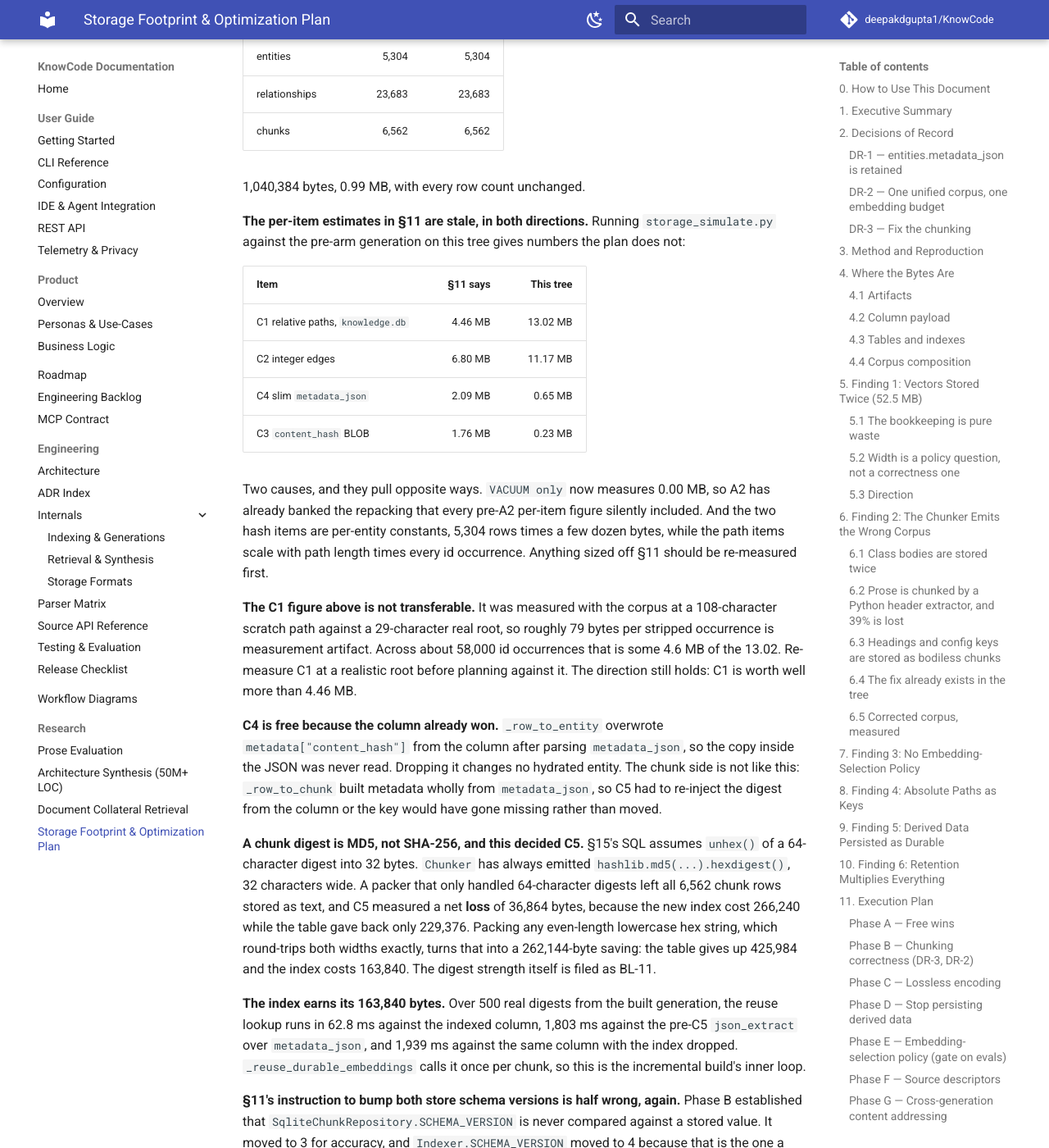
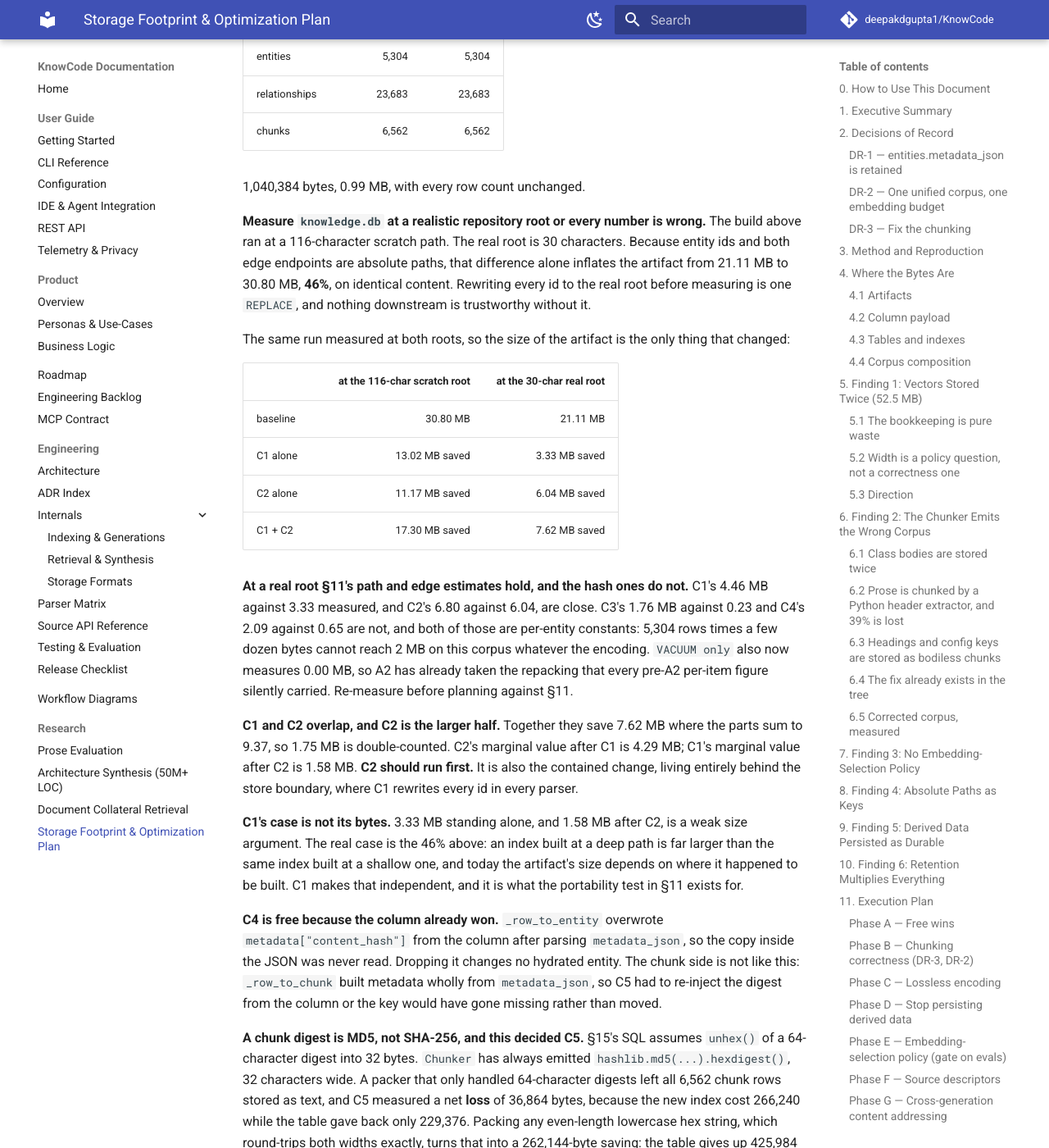
Before and after one commit to deepakdgupta1/KnowCode, an MkDocs documentation site: the page built from docs/research/storage_optimization_2026_v4.md, in a window 1280 px wide and 1400 px high, scrolled down 29053 px. Shown: the whole window at 82% size. Built offline with MkDocs 1.6.1 and Material for MkDocs 9.7.7, drawn with Linux system fonts in a browser that asks for light colours; comment, search, counter and statistics services are not loaded.

Commit message:
docs: correct the Phase C measurements, C2 leads C1
The C1 and C2 figures recorded earlier today were taken at a 116-character
scratch path. Entity ids and both edge endpoints are absolute paths, so that
alone inflates knowledge.db from 21.11 MB to 30.80 MB on identical content.
Re-measured with every id rewritten to the real 30-character root, C1 saves
3.33 MB and not 13.02, and C2 saves 6.04 and not 11.17.

That reverses the order. C2 is worth more standing alone, and 4.29 MB against
C1's 1.58 MB when the other has already run, and it is contained behind the
store boundary where C1 touches every parser. C2 goes first.

It also changes C1's justification. Its bytes are modest; what it fixes is
that an index built at a deep path is 46% larger than the same index built at
a shallow one.

```diff
--- a/docs/research/storage_optimization_2026_v4.md
+++ b/docs/research/storage_optimization_2026_v4.md
@@ -1249,29 +1249,42 @@ loaded module's `__file__` was its own tree before any number was taken.
 
 1,040,384 bytes, 0.99 MB, with every row count unchanged.
 
-**The per-item estimates in §11 are stale, in both directions.** Running
-`storage_simulate.py` against the pre-arm generation on this tree gives numbers
-the plan does not:
-
-| Item | §11 says | This tree |
+**Measure `knowledge.db` at a realistic repository root or every number is
+wrong.** The build above ran at a 116-character scratch path. The real root is
+30 characters. Because entity ids and both edge endpoints are absolute paths,
+that difference alone inflates the artifact from 21.11 MB to 30.80 MB, **46%**,
+on identical content. Rewriting every id to the real root before measuring is
+one `REPLACE`, and nothing downstream is trustworthy without it.
+
+The same run measured at both roots, so the size of the artifact is the only
+thing that changed:
+
+| | at the 116-char scratch root | at the 30-char real root |
 |---|---:|---:|
-| C1 relative paths, `knowledge.db` | 4.46 MB | 13.02 MB |
-| C2 integer edges | 6.80 MB | 11.17 MB |
-| C4 slim `metadata_json` | 2.09 MB | 0.65 MB |
-| C3 `content_hash` BLOB | 1.76 MB | 0.23 MB |
-
-Two causes, and they pull opposite ways. `VACUUM only` now measures 0.00 MB,
-so A2 has already banked the repacking that every pre-A2 per-item figure
-silently included. And the two hash items are per-entity constants, 5,304 rows
-times a few dozen bytes, while the path items scale with path length times
-every id occurrence. Anything sized off §11 should be re-measured first.
-
-**The C1 figure above is not transferable.** It was measured with the corpus at
-a 108-character scratch path against a 29-character real root, so roughly 79
-bytes per stripped occurrence is measurement artifact. Across about 58,000 id
-occurrences that is some 4.6 MB of the 13.02. Re-measure C1 at a realistic root
-before planning against it. The direction still holds: C1 is worth well more
-than 4.46 MB.
+| baseline | 30.80 MB | 21.11 MB |
+| C1 alone | 13.02 MB saved | 3.33 MB saved |
+| C2 alone | 11.17 MB saved | 6.04 MB saved |
+| C1 + C2 | 17.30 MB saved | 7.62 MB saved |
+
+**At a real root §11's path and edge estimates hold, and the hash ones do
+not.** C1's 4.46 MB against 3.33 measured, and C2's 6.80 against 6.04, are
+close. C3's 1.76 MB against 0.23 and C4's 2.09 against 0.65 are not, and both
+of those are per-entity constants: 5,304 rows times a few dozen bytes cannot
+reach 2 MB on this corpus whatever the encoding. `VACUUM only` also now
+measures 0.00 MB, so A2 has already taken the repacking that every pre-A2
+per-item figure silently carried. Re-measure before planning against §11.
+
+**C1 and C2 overlap, and C2 is the larger half.** Together they save 7.62 MB
+where the parts sum to 9.37, so 1.75 MB is double-counted. C2's marginal value
+after C1 is 4.29 MB; C1's marginal value after C2 is 1.58 MB. **C2 should run
+first.** It is also the contained change, living entirely behind the store
+boundary, where C1 rewrites every id in every parser.
+
+**C1's case is not its bytes.** 3.33 MB standing alone, and 1.58 MB after C2,
+is a weak size argument. The real case is the 46% above: an index built at a
+deep path is far larger than the same index built at a shallow one, and today
+the artifact's size depends on where it happened to be built. C1 makes that
+independent, and it is what the portability test in §11 exists for.
 
 **C4 is free because the column already won.** `_row_to_entity` overwrote
 `metadata["content_hash"]` from the column after parsing `metadata_json`, so
```
